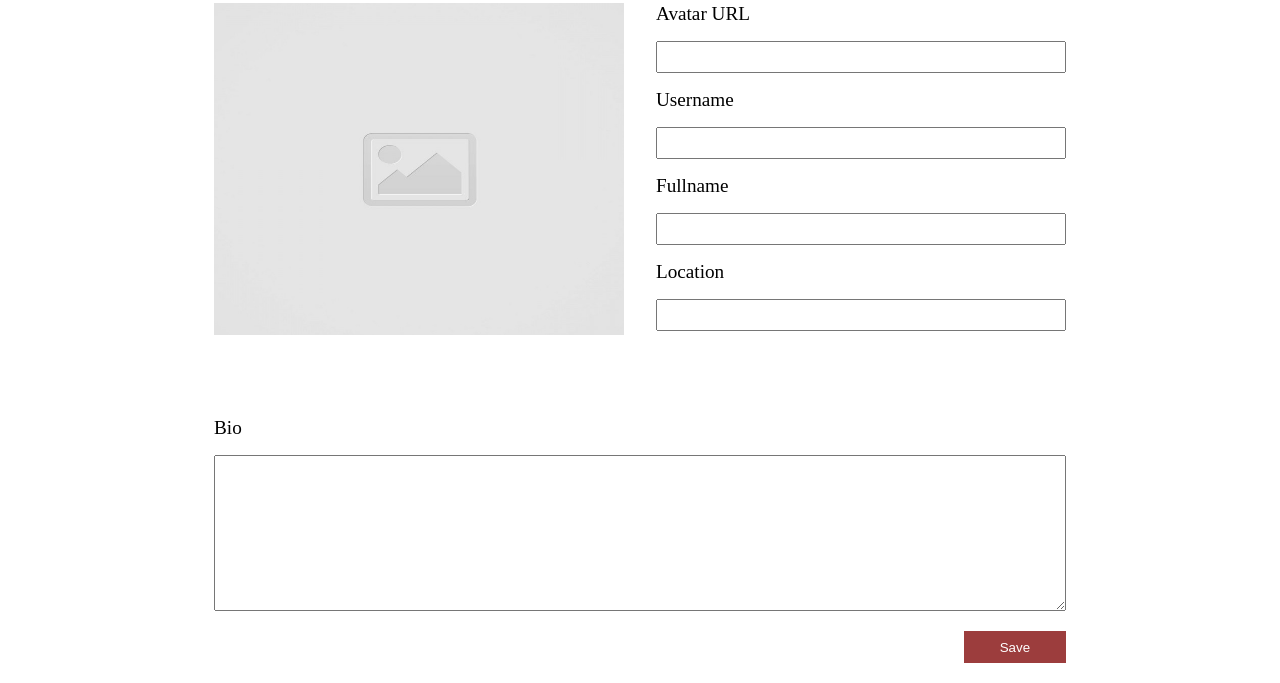
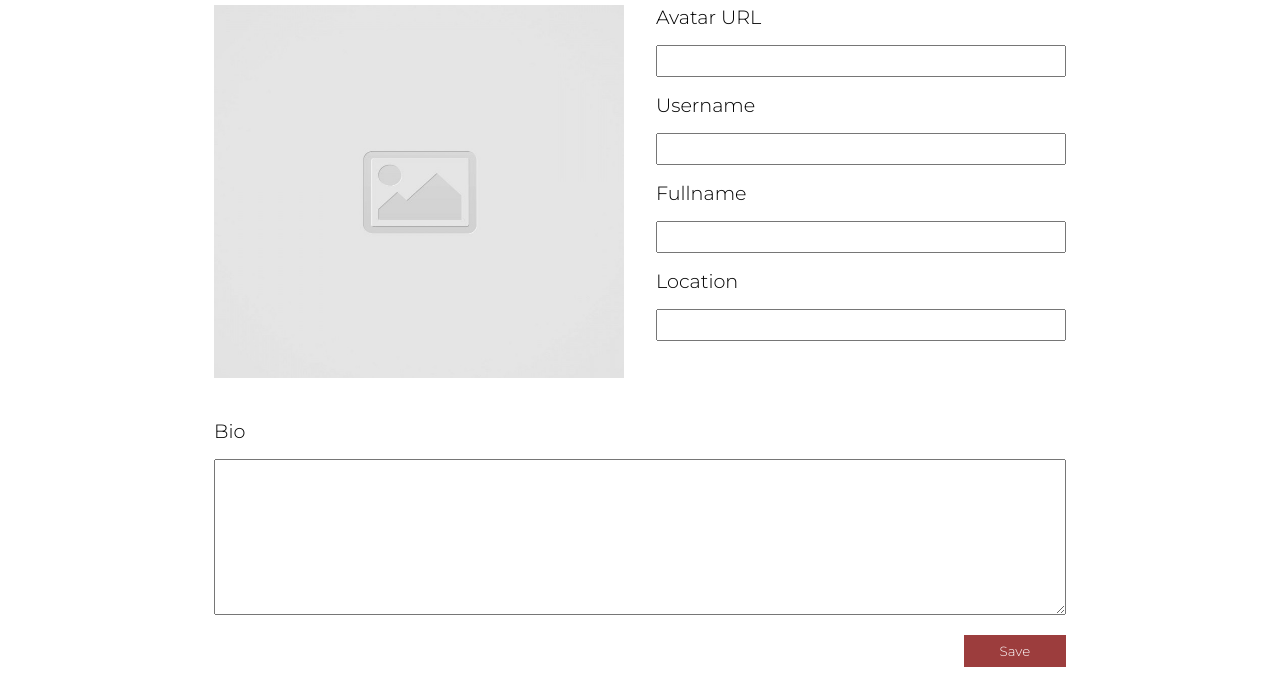
Before and after one commit to Boyul-Kim/code-journal, a website: page index.html in a window 1280 px wide. Shown: the part 138-821 px from the top of the page. Drawn offline with Linux system fonts and the light colour scheme.

Commit message:
applied fonts to headings, labels, and inputs

```diff
--- a/css/styles.css
+++ b/css/styles.css
@@ -11,6 +11,7 @@ header {
 
 .container {
   width: 75%;
+  font-family: 'Montserrat', sans-serif;
 }
 
 .row {
@@ -32,7 +33,7 @@ header {
 
 .imageContainer > img {
   width: 100%;
-  height: 80%;
+  height: 90%;
 }
 
 .inputContainer {
@@ -65,6 +66,7 @@ button {
   color: white;
   border: none;
   height: 2rem;
+  font-family: 'Montserrat', sans-serif;
 }
 
 @media screen and (max-width: 600px) {
@@ -82,6 +84,7 @@ button {
 
   .imageContainer {
     width: 100%;
+    margin-bottom: 1rem;
   }
 
   .imageContainer > img {
--- a/index.html
+++ b/index.html
@@ -9,7 +9,8 @@
     crossorigin="anonymous"
     href="https://cdnjs.cloudflare.com/ajax/libs/font-awesome/5.14.0/css/all.min.css"
     integrity="sha512-1PKOgIY59xJ8Co8+NE6FZ+LOAZKjy+KY8iq0G4B3CyeY6wYHN3yt9PW0XpSriVlkMXe40PTKnXrLnZ9+fkDaog==">
-    <link href="https://fonts.googleapis.com/css2?family=Staatliches&family=Teko:wght@300&display=swap" rel="stylesheet">
+    <link href="https://fonts.googleapis.com/css2?family=Montserrat:wght@300&family=Staatliches&display=swap"
+      rel="stylesheet">
   <link rel="stylesheet" href="css/reset.css">
   <link rel="stylesheet" href="css/layout.css">
   <link rel="stylesheet" href="css/styles.css">
```
